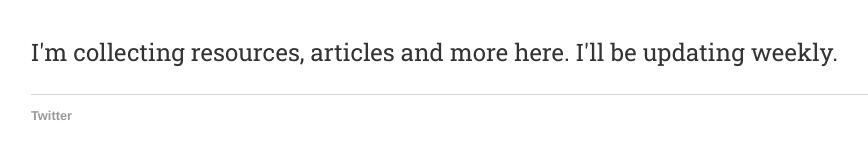
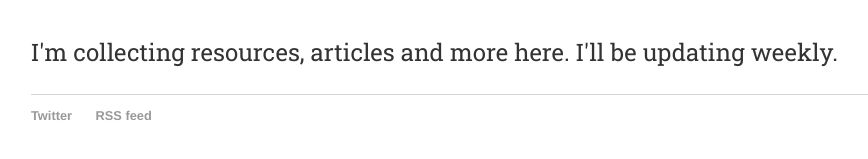
Before and after one commit to aperala/littlecanary.github.io, a Jekyll site: the page built from index.html, in a window 1280 px wide. Shown: the part 169-328 px from the top of the page, without its empty margins (161-1029 px from the left). Built offline with Jekyll 4.4.1, drawn with Linux system fonts in a browser that asks for light colours.

Commit message:
Update default.html

```diff
--- a/_layouts/default.html
+++ b/_layouts/default.html
@@ -22,7 +22,8 @@
 			<footer>
 	    		<ul>
 	        		<li><a href="https://twitter.com/tweetsofneets">Twitter</a></li>
-				</ul>
+				<li><a href="http://littlecanary.github.io/news/atom.xml">RSS feed</a></li>
+			</ul>
 			</footer>
 		</body>
 	</html>
```
